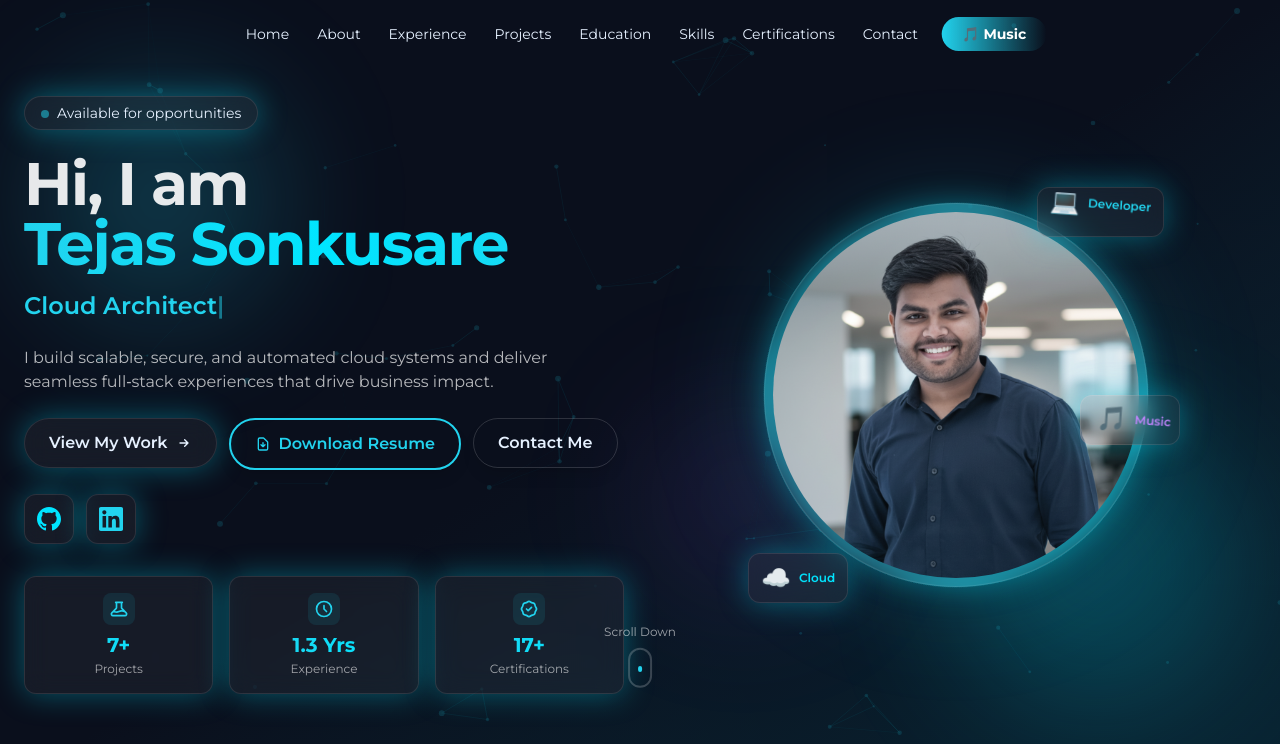
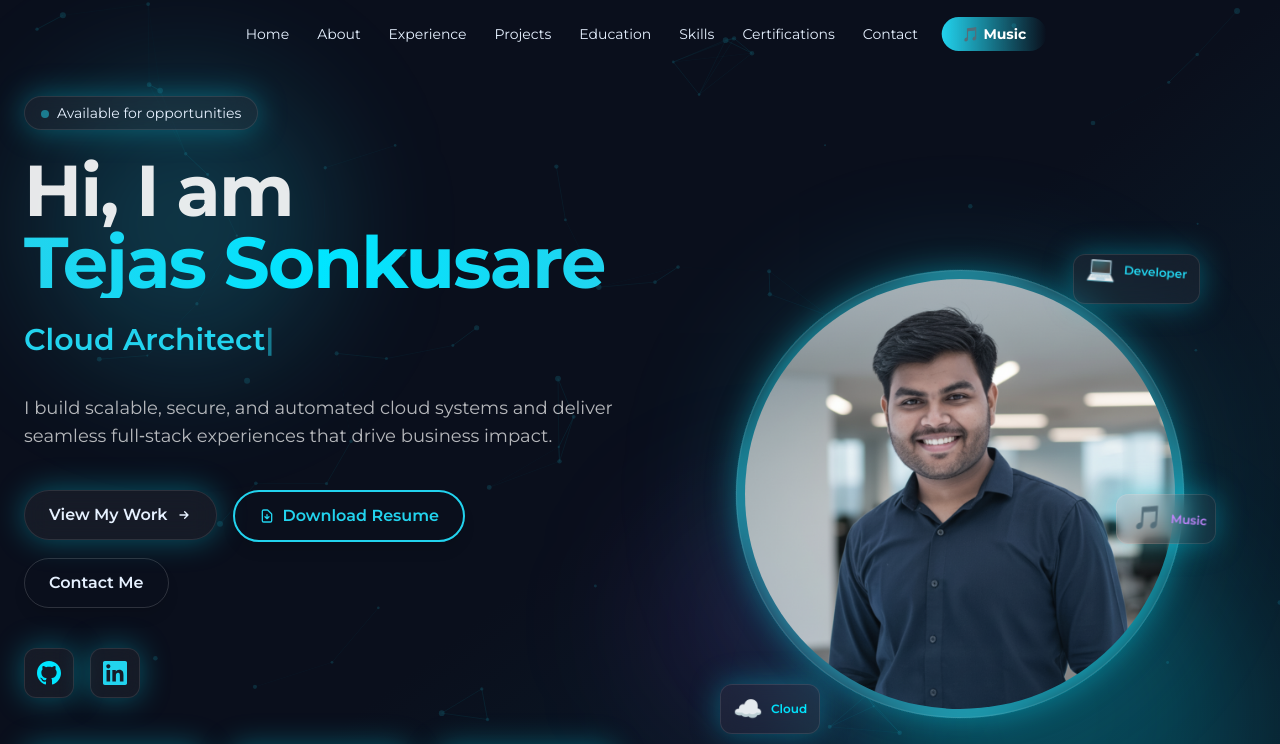
Before and after one commit to tejas-sonkusare/portfolio, a Next.js app: page / in a window 1280 px wide. Shown: the top 744 px of the page. Built offline with nearby package versions, Linux system fonts and the light colour scheme.

Commit message:
chore: Make home page smaller from bottom (reduce by 4rem)

```diff
--- a/src/sections/Hero.tsx
+++ b/src/sections/Hero.tsx
@@ -66,12 +66,12 @@ export function Hero() {
   }, [charIndex, isDeleting, skillIndex]);
 
   return (
-    <section id="home" className="section relative overflow-hidden pt-20 min-h-[85vh] flex items-center">
+    <section id="home" className="section relative overflow-hidden pt-28 pb-16 min-h-[calc(100vh-4rem)] flex items-center">
       {/* Animated gradient background */}
       <div className="absolute inset-0 bg-gradient-to-br from-background via-background to-neon-blue/10" />
 
       {/* Floating gradient orbs */}
-      <div className="absolute top-20 left-10 w-60 h-60 bg-neon-cyan/20 rounded-full blur-3xl">
+      <div className="absolute top-20 left-10 w-72 h-72 bg-neon-cyan/20 rounded-full blur-3xl">
         <motion.div
           style={{ width: '100%', height: '100%' }}
           animate={{
@@ -81,7 +81,7 @@ export function Hero() {
           transition={{ duration: 8, repeat: Infinity }}
         />
       </div>
-      <div className="absolute bottom-20 right-10 w-72 h-72 bg-neon-blue/20 rounded-full blur-3xl">
+      <div className="absolute bottom-20 right-10 w-96 h-96 bg-neon-blue/20 rounded-full blur-3xl">
         <motion.div
           style={{ width: '100%', height: '100%' }}
           animate={{
@@ -91,7 +91,7 @@ export function Hero() {
           transition={{ duration: 10, repeat: Infinity }}
         />
       </div>
-      <div className="absolute top-1/2 left-1/2 w-52 h-52 bg-purple-500/10 rounded-full blur-3xl">
+      <div className="absolute top-1/2 left-1/2 w-64 h-64 bg-purple-500/10 rounded-full blur-3xl">
         <motion.div
           style={{ width: '100%', height: '100%' }}
           animate={{
@@ -120,7 +120,7 @@ export function Hero() {
         />
       </div>
       <div className="container mx-auto px-4 sm:px-6 max-w-7xl relative z-10">
-        <div className="grid md:grid-cols-2 gap-6 md:gap-8 items-center">
+        <div className="grid md:grid-cols-2 gap-8 md:gap-12 items-center">
           <div className="text-center md:text-left">
             <motion.div
               initial={{ opacity: 0, y: -20 }}
@@ -138,7 +138,7 @@ export function Hero() {
               animate={{ opacity: 1, y: 0 }}
               transition={{ duration: 0.8 }}
             >
-              <div className="text-3xl sm:text-4xl md:text-5xl lg:text-5xl xl:text-6xl font-bold tracking-tight leading-tight">
+              <div className="text-3xl sm:text-4xl md:text-5xl lg:text-6xl xl:text-7xl font-bold tracking-tight leading-tight">
                 <span className="text-white/90">Hi, I am </span>
                 <span className="block text-transparent bg-clip-text bg-gradient-to-r from-neon-cyan via-neon-blue to-neon-cyan">
                   Tejas Sonkusare
@@ -151,7 +151,7 @@ export function Hero() {
               animate={{ opacity: 1, y: 0 }}
               transition={{ duration: 0.9, delay: 0.1 }}
             >
-              <div className="mt-3 sm:mt-4 text-base sm:text-lg md:text-xl lg:text-2xl h-8 sm:h-10 text-neon-cyan font-semibold">
+              <div className="mt-4 sm:mt-6 text-lg sm:text-xl md:text-2xl lg:text-3xl h-10 sm:h-12 text-neon-cyan font-semibold">
                 <span>{displayedText}</span>
                 <span className="animate-pulse">|</span>
               </div>
@@ -162,7 +162,7 @@ export function Hero() {
               animate={{ opacity: 1, y: 0 }}
               transition={{ duration: 0.9, delay: 0.3 }}
             >
-              <span className="mt-3 sm:mt-4 max-w-2xl text-sm sm:text-base text-white/70 leading-relaxed block">
+              <span className="mt-4 sm:mt-6 max-w-2xl text-sm sm:text-base md:text-lg text-white/70 leading-relaxed block">
                 I build scalable, secure, and automated cloud systems and deliver seamless full‑stack experiences that drive business impact.
               </span>
             </motion.p>
@@ -172,7 +172,7 @@ export function Hero() {
               animate={{ opacity: 1, y: 0 }}
               transition={{ duration: 0.9, delay: 0.4 }}
             >
-              <div className="mt-4 sm:mt-6 flex flex-col sm:flex-row flex-wrap gap-2 sm:gap-3 justify-center md:justify-start">
+              <div className="mt-6 sm:mt-10 flex flex-col sm:flex-row flex-wrap gap-3 sm:gap-4 justify-center md:justify-start">
               <motion.div whileHover={{ scale: 1.05, y: -2 }} whileTap={{ scale: 0.95 }}>
                 <a
                   href="#projects"
@@ -211,8 +211,8 @@ export function Hero() {
             </motion.div>
 
             {/* Social Links */}
-            <div className="mt-4 sm:mt-6">
-              <div className="flex gap-3 justify-center md:justify-start">
+            <div className="mt-8 sm:mt-10">
+              <div className="flex gap-4 justify-center md:justify-start">
               <motion.div
                 initial={{ opacity: 0, y: 20 }}
                 animate={{ opacity: 1, y: 0 }}
@@ -254,7 +254,7 @@ export function Hero() {
             </div>
 
             {/* Quick Stats */}
-            <div className="mt-6 sm:mt-8 grid grid-cols-3 gap-3 sm:gap-4">
+            <div className="mt-10 sm:mt-12 grid grid-cols-3 gap-4 sm:gap-6">
               {[
                 { label: "Projects", value: "7+", icon: "M19.428 15.428a2 2 0 00-1.022-.547l-2.387-.477a6 6 0 00-3.86.517l-.318.158a6 6 0 01-3.86.517L6.05 15.21a2 2 0 00-1.806.547M8 4h8l-1 1v5.172a2 2 0 00.586 1.414l5 5c1.26 1.26.367 3.414-1.415 3.414H4.828c-1.782 0-2.674-2.154-1.414-3.414l5-5A2 2 0 009 10.172V5L8 4z" },
                 { label: "Experience", value: "1.3 Yrs", icon: "M12 8v4l3 3m6-3a9 9 0 11-18 0 9 9 0 0118 0z" },
@@ -267,18 +267,18 @@ export function Hero() {
                   transition={{ delay: 0.8 + index * 0.1 }}
                   whileHover={{ y: -5, scale: 1.05 }}
                 >
-                  <div className="glass rounded-xl p-3 sm:p-4 text-center hover:border-neon-cyan/50 transition-all duration-300 group">
-                    <div className="flex justify-center mb-1.5">
-                      <div className="p-1.5 rounded-lg bg-neon-cyan/10 group-hover:bg-neon-cyan/20 transition-colors">
-                        <svg className="w-4 h-4 sm:w-5 sm:h-5 text-neon-cyan" fill="none" viewBox="0 0 24 24" stroke="currentColor">
+                  <div className="glass rounded-2xl p-4 sm:p-5 text-center hover:border-neon-cyan/50 transition-all duration-300 group">
+                    <div className="flex justify-center mb-2">
+                      <div className="p-2 rounded-lg bg-neon-cyan/10 group-hover:bg-neon-cyan/20 transition-colors">
+                        <svg className="w-5 h-5 sm:w-6 sm:h-6 text-neon-cyan" fill="none" viewBox="0 0 24 24" stroke="currentColor">
                           <path strokeLinecap="round" strokeLinejoin="round" strokeWidth={2} d={stat.icon} />
                         </svg>
                       </div>
                     </div>
-                    <div className="text-lg sm:text-xl font-bold bg-gradient-to-r from-neon-cyan to-neon-blue bg-clip-text text-transparent">
+                    <div className="text-xl sm:text-2xl font-bold bg-gradient-to-r from-neon-cyan to-neon-blue bg-clip-text text-transparent">
                       {stat.value}
                     </div>
-                    <div className="text-[10px] sm:text-xs text-white/60 mt-0.5">{stat.label}</div>
+                    <div className="text-xs sm:text-sm text-white/60 mt-1">{stat.label}</div>
                   </div>
                 </motion.div>
               ))}
@@ -291,8 +291,8 @@ export function Hero() {
               animate={{ opacity: 1, scale: 1 }}
               transition={{ duration: 1, delay: 0.2 }}
             >
-            <div className="relative px-6 sm:px-8 md:px-12 py-6">
-              <div className="relative mx-auto max-w-sm">
+            <div className="relative px-8 sm:px-12 md:px-16 py-8">
+              <div className="relative mx-auto max-w-md">
                 {/* Glow effect */}
                 <div className="absolute inset-0 rounded-full blur-3xl bg-neon-cyan/30 animate-pulse" />
 
@@ -379,7 +379,7 @@ export function Hero() {
         </div>
 
         {/* Scroll Indicator */}
-        <div className="absolute bottom-4 left-1/2 -translate-x-1/2">
+        <div className="absolute bottom-8 left-1/2 -translate-x-1/2">
           <motion.div
             initial={{ opacity: 0, y: -20 }}
             animate={{ opacity: 1, y: 0 }}
```
